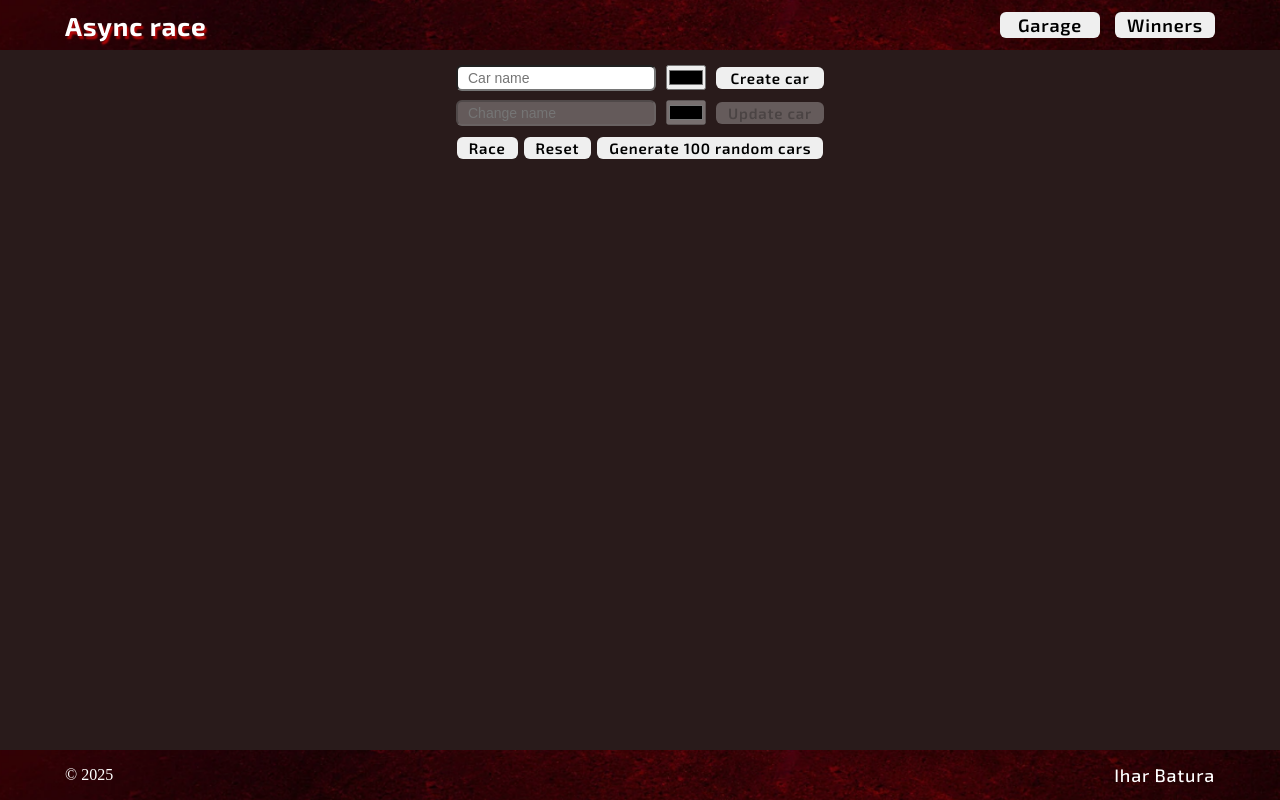
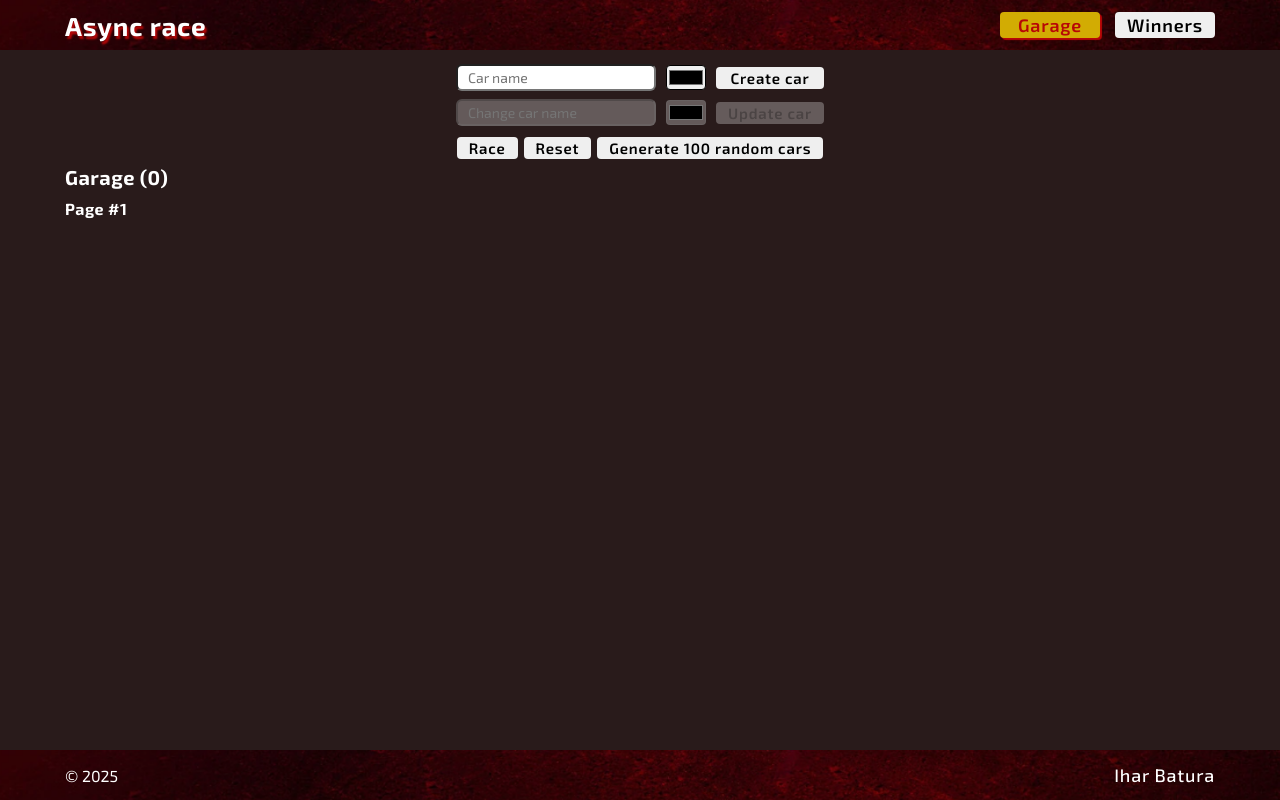
Before and after one commit to Ihar-Batura/Async-Race, a website built with webpack: page src/index.html in a window 1280 px wide. Built offline with nearby package versions, Linux system fonts and the light colour scheme.

Commit message:
feat: add tags garage amount cars and garage page

```diff
--- a/src/components/garage_control_container.ts
+++ b/src/components/garage_control_container.ts
@@ -13,7 +13,7 @@ function createControlContainer(): HTMLElement {
     text: 'Create car',
   });
   const updateCar = createCarsControl({
-    placeholderText: 'Change name',
+    placeholderText: 'Change car name',
     disabled: true,
     text: 'Update car',
   });
--- a/src/components/header.ts
+++ b/src/components/header.ts
@@ -20,7 +20,7 @@ function createHeader(): HTMLElement {
     parent: wrapper,
   });
   createButton({
-    classes: ['btn', 'garage-btn'],
+    classes: ['btn', 'garage-btn', 'active'],
     text: 'Garage',
     parent: btnsContainer,
   });
--- a/src/components/main.ts
+++ b/src/components/main.ts
@@ -1,9 +1,9 @@
 import createElement from '../creating/create_element';
-import createGarage from '../pages/garage';
+import createGaragePage from '../pages/garage';
 
 function createMain(): HTMLElement {
   const main = createElement({ tag: 'main', classes: ['main'] });
-  const garage = createGarage();
+  const garage = createGaragePage();
   main.append(garage);
 
   return main;
--- a/src/pages/garage.ts
+++ b/src/pages/garage.ts
@@ -1,16 +1,26 @@
 import createElement from '../creating/create_element';
 import createControlContainer from '../components/garage_control_container';
 
-function createGarage() {
+function createGaragePage() {
   const garage = createElement({
     tag: 'div',
     classes: ['wrapper'],
   });
   const control = createControlContainer();
+  const carsAmount = createElement({
+    tag: 'h3',
+    text: 'Garage (0)',
+    classes: ['garage__cars-amount'],
+  });
+  const garagePage = createElement({
+    tag: 'h4',
+    text: 'Page #1',
+    classes: ['garage__cars-page'],
+  });
 
-  garage.append(control);
+  garage.append(control, carsAmount, garagePage);
 
   return garage;
 }
 
-export default createGarage;
+export default createGaragePage;
--- a/src/style.css
+++ b/src/style.css
@@ -3,11 +3,13 @@
   --clr-light: white;
   --clr-background: #291b1b;
   --clr-main: rgb(183, 7, 7);
+  --clr-special: #d2ac03;
 }
 
 * {
   margin: 0;
   padding: 0;
+  font-family: 'Exo 2', serif;
 }
 
 *,
@@ -39,6 +41,10 @@ body {
   margin: 0 auto;
 }
 
+.main .wrapper {
+  flex-direction: column;
+}
+
 .logo {
   display: inline-block;
   font-family: 'Exo 2', serif;
@@ -62,7 +68,7 @@ body {
   font-weight: 600;
   letter-spacing: 0.05rem;
   padding: 2px 12px;
-  border-radius: 6px;
+  border-radius: 4px;
   border: none;
   transition: 0.5s ease-out;
   cursor: pointer;
@@ -72,6 +78,13 @@ body {
 .winners-btn {
   font-size: 18px;
   min-width: 100px;
+}
+
+.garage-btn.active,
+.winners-btn.active {
+  background-color: var(--clr-special);
+  color: var(--clr-main);
+  box-shadow: 2px 2px 1px var(--clr-main);
 }
 
 .btn:hover {
@@ -134,6 +147,7 @@ body {
 .cars-control__color {
   width: 40px;
   height: 25px;
+  border-radius: 4px;
 }
 
 .cars-control .cars-control__btn {
@@ -147,3 +161,23 @@ body {
   gap: 6px;
   height: 35px;
 }
+
+h3 {
+  font-size: 20px;
+  letter-spacing: 0.03rem;
+  color: var(--clr-light);
+}
+
+.garage__cars-amount {
+  margin-right: auto;
+}
+
+h4 {
+  font-size: 16px;
+  letter-spacing: 0.03rem;
+  color: var(--clr-light);
+}
+
+.garage__cars-page {
+  margin: 10px auto 10px 0;
+}
```
